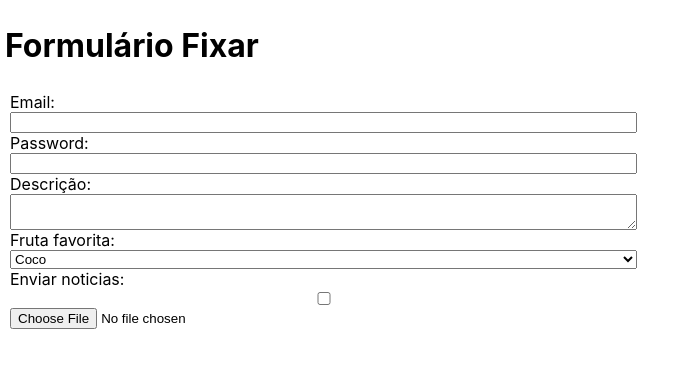
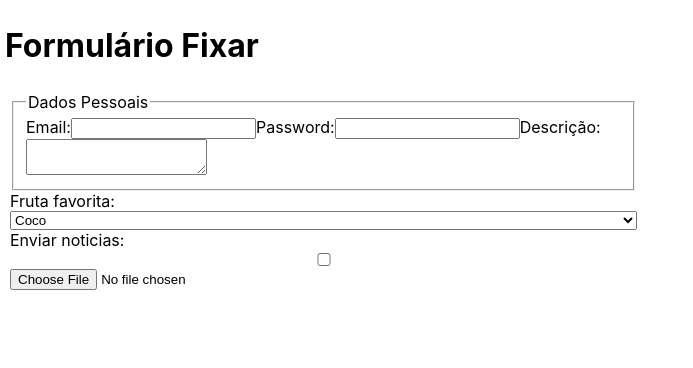
Before and after one commit to MilleneGalettiAcosta/trybe-exercicios, a React (Create React App) app in the folder front-end/bloco-11-componentes-com-estado-eventos-e-formularios-com-react/dia-2-formularios-no-react/formulario/: page / in a window 1280 px wide. Shown: the top 368 px of the page, without its empty margins (0-693 px from the left). Built offline with nearby package versions, Linux system fonts and the light colour scheme.

Commit message:
[Feat]Exercicio fixar 6

```diff
--- a/front-end/bloco-11-componentes-com-estado-eventos-e-formularios-com-react/dia-2-formularios-no-react/formulario/src/Form.js
+++ b/front-end/bloco-11-componentes-com-estado-eventos-e-formularios-com-react/dia-2-formularios-no-react/formulario/src/Form.js
@@ -28,6 +28,8 @@ class Form extends React.Component {
         <div className="form">
             <h1>Formulário Fixar</h1>
             <form className="form">
+                <fieldset>
+                    <legend>Dados Pessoais</legend>
                 <label htmlFor="email">Email:</label>
                 <input type='email' name='email' value={this.state.email} id='email'onChange={this.handleChange} />
                 <label htmlFor="password">Password:</label>
@@ -43,6 +45,7 @@ class Form extends React.Component {
                 value={this.state.textarea}
                 onChange={this.handleChange}>Digite aqui
                 </textarea>
+                </fieldset>
                 {/* Referência: https://pt-br.reactjs.org/docs/forms.html*/}
                 <label htmlFor="select">Fruta favorita:</label>
                 <select id="select">
```
